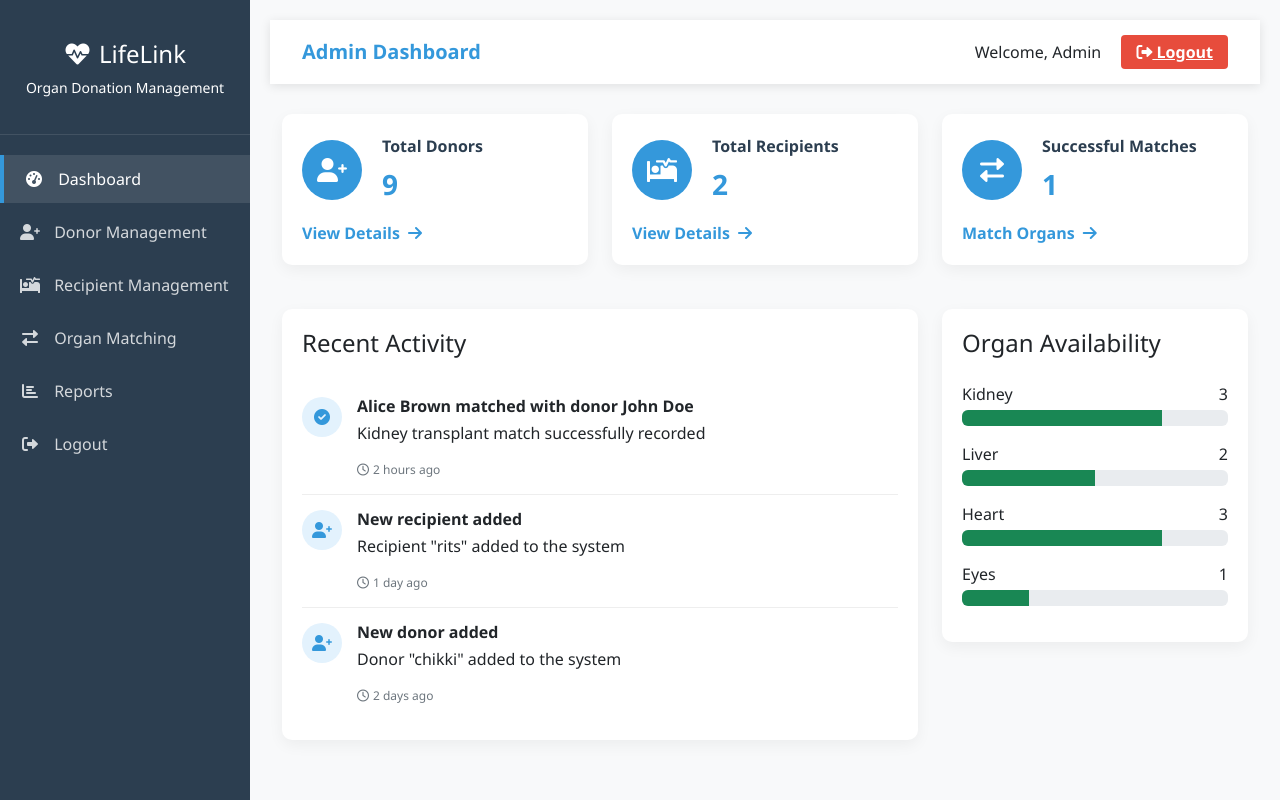
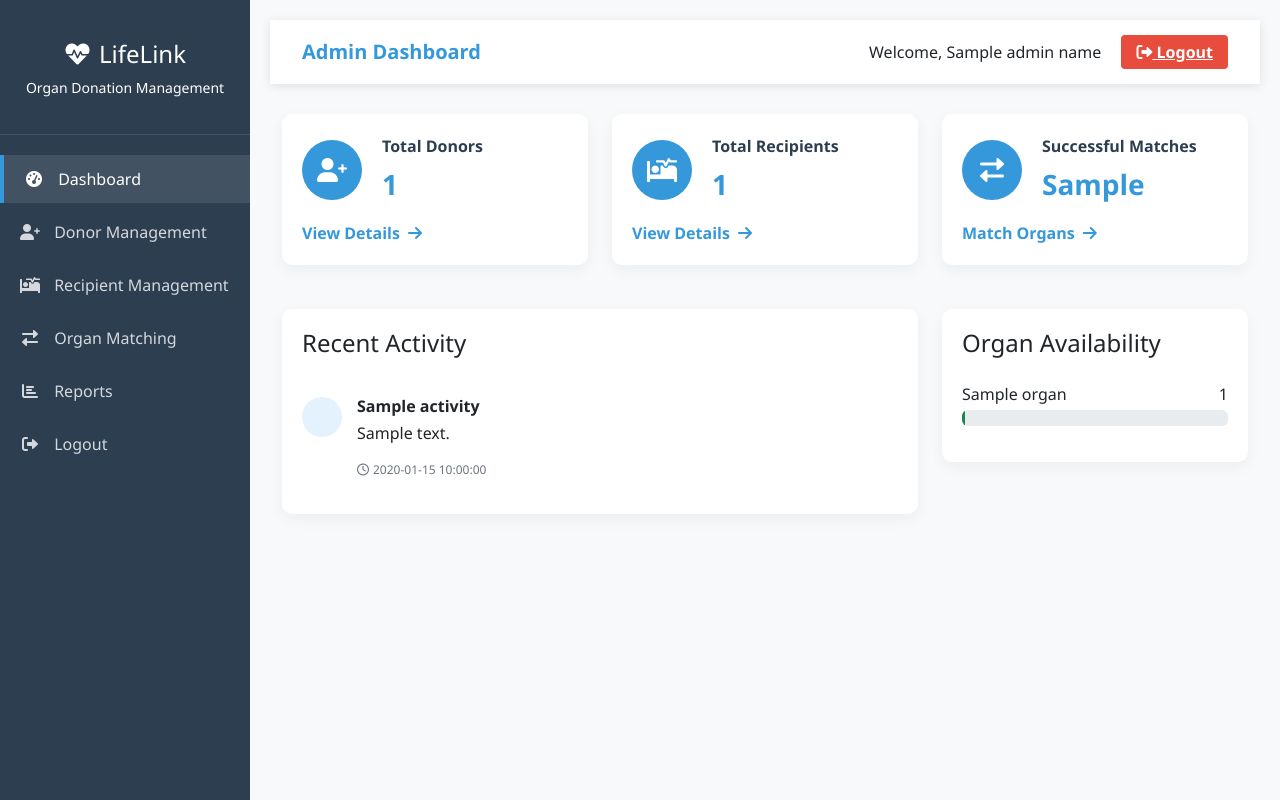
Before and after one commit to siddhi1206/CodeSprint, a Flask app: template templates/dashboard.html in a window 1280 px wide. Run offline with Flask 3, Linux system fonts and the light colour scheme; the template is opened without the code that fills it: most values are stand-ins (such as "Sample title", 1, 10 or a date in 2020).

Commit message:
Update dashboard.html

```diff
--- a/templates/dashboard.html
+++ b/templates/dashboard.html
@@ -7,6 +7,7 @@
     <link href="https://cdnjs.cloudflare.com/ajax/libs/font-awesome/6.0.0-beta3/css/all.min.css" rel="stylesheet">
     <link href="https://cdn.jsdelivr.net/npm/bootstrap@5.3.0-alpha1/dist/css/bootstrap.min.css" rel="stylesheet">
     <style>
+        /* Your existing CSS styles here */
         :root {
             --primary-color: #3498db;
             --secondary-color: #2ecc71;
@@ -272,7 +273,7 @@
                 </button>
                 <span class="navbar-brand mb-0 h1">Admin Dashboard</span>
                 <div>
-                    <span class="me-3">Welcome, Admin</span>
+                    <span class="me-3">Welcome, {{ admin_name }}</span>
                     <a href="{{ url_for('logout') }}" class="logout-btn">
                         <i class="fas fa-sign-out-alt"></i> Logout
                     </a>
@@ -301,7 +302,7 @@
                             </div>
                             <div>
                                 <div class="dashboard-title">Total Donors</div>
-                                <div class="dashboard-number">9</div>
+                                <div class="dashboard-number">{{ total_donors }}</div>
                             </div>
                         </div>
                         <div class="mt-3">
@@ -320,7 +321,7 @@
                             </div>
                             <div>
                                 <div class="dashboard-title">Total Recipients</div>
-                                <div class="dashboard-number">2</div>
+                                <div class="dashboard-number">{{ total_recipients }}</div>
                             </div>
                         </div>
                         <div class="mt-3">
@@ -339,7 +340,7 @@
                             </div>
                             <div>
                                 <div class="dashboard-title">Successful Matches</div>
-                                <div class="dashboard-number">1</div>
+                                <div class="dashboard-number">{{ successful_matches }}</div>
                             </div>
                         </div>
                         <div class="mt-3">
@@ -356,89 +357,42 @@
                     <div class="recent-activity">
                         <h4 class="mb-4">Recent Activity</h4>
 
+                        {% if activities %}
+                            {% for activity in activities %}
                                 <div class="activity-item d-flex align-items-start">
                                     <div class="activity-icon">
-                                <i class="fas fa-check-circle"></i>
+                                        <i class="fas {{ activity.icon }}"></i>
                                     </div>
                                     <div class="activity-info">
-                                <h5>Alice Brown matched with donor John Doe</h5>
-                                <p>Kidney transplant match successfully recorded</p>
+                                        <h5>{{ activity.title }}</h5>
+                                        <p>{{ activity.description }}</p>
                                         <div class="activity-time">
-                                    <i class="far fa-clock me-1"></i>2 hours ago
+                                            <i class="far fa-clock me-1"></i>{{ activity.time_ago }}
                                         </div>
                                     </div>
                                 </div>
-
-                        <div class="activity-item d-flex align-items-start">
-                            <div class="activity-icon">
-                                <i class="fas fa-user-plus"></i>
-                            </div>
-                            <div class="activity-info">
-                                <h5>New recipient added</h5>
-                                <p>Recipient "rits" added to the system</p>
-                                <div class="activity-time">
-                                    <i class="far fa-clock me-1"></i>1 day ago
-                                </div>
-                            </div>
-                        </div>
-
-                        <div class="activity-item d-flex align-items-start">
-                            <div class="activity-icon">
-                                <i class="fas fa-user-plus"></i>
-                            </div>
-                            <div class="activity-info">
-                                <h5>New donor added</h5>
-                                <p>Donor "chikki" added to the system</p>
-                                <div class="activity-time">
-                                    <i class="far fa-clock me-1"></i>2 days ago
-                                </div>
-                            </div>
-                        </div>
+                            {% endfor %}
+                        {% else %}
+                            <p>No recent activities.</p>
+                        {% endif %}
                     </div>
                 </div>
 
                 <div class="col-md-4">
                     <div class="dashboard-card">
                         <h4 class="mb-4">Organ Availability</h4>
+
+                        {% for organ in organ_availability %}
                             <div class="mb-3">
                                 <div class="d-flex justify-content-between mb-1">
-                                <span>Kidney</span>
-                                <span>3</span>
+                                    <span>{{ organ.name }}</span>
+                                    <span>{{ organ.count }}</span>
                                 </div>
                                 <div class="progress">
-                                <div class="progress-bar bg-success" style="width: 75%"></div>
+                                    <div class="progress-bar bg-success" style="width: {{ organ.percentage }}%"></div>
                                 </div>
                             </div>
-
-                        <div class="mb-3">
-                            <div class="d-flex justify-content-between mb-1">
-                                <span>Liver</span>
-                                <span>2</span>
-                            </div>
-                            <div class="progress">
-                                <div class="progress-bar bg-success" style="width: 50%"></div>
-                            </div>
-                        </div>
-
-                        <div class="mb-3">
-                            <div class="d-flex justify-content-between mb-1">
-                                <span>Heart</span>
-                                <span>3</span>
-                            </div>
-                            <div class="progress">
-                                <div class="progress-bar bg-success" style="width: 75%"></div>
-                            </div>
-                        </div>
-
-                        <div class="mb-3">
-                            <div class="d-flex justify-content-between mb-1">
-                                <span>Eyes</span>
-                                <span>1</span>
-                            </div>
-                            <div class="progress">
-                                <div class="progress-bar bg-success" style="width: 25%"></div>
-                            </div>
-                        </div>
+                        {% endfor %}
                     </div>
                 </div>
             </div>
```
Lines whose indentation alone changed are shown as unchanged.
